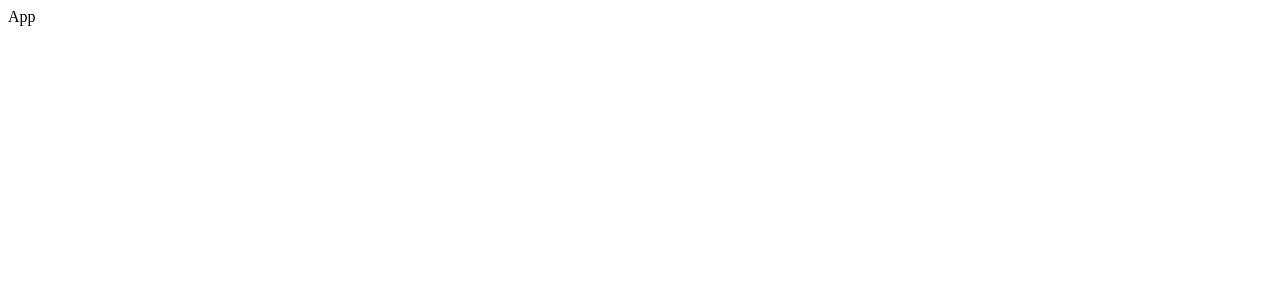
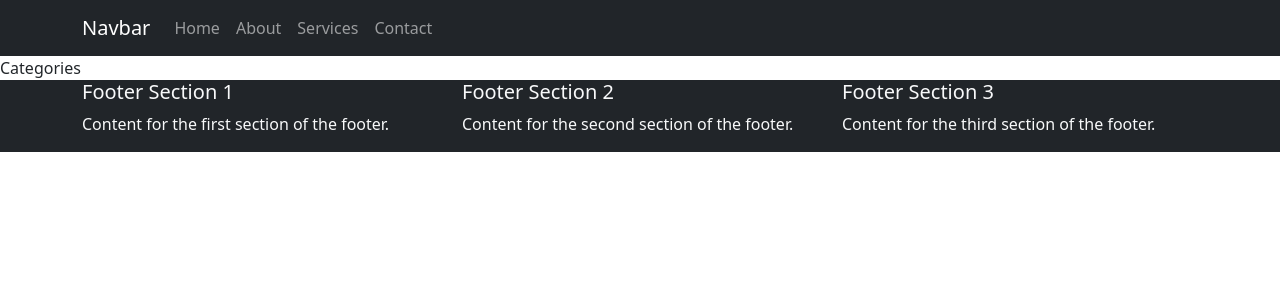
Before and after one commit to Mixaqi/django-react-e-shop, a React (Create React App) app in the folder client/: page / in a window 1280 px wide. Shown: the top 300 px of the page. Built offline with nearby package versions, Linux system fonts and the light colour scheme.

Commit message:
added footer, navbar, Categories

```diff
--- a/client/package.json
+++ b/client/package.json
@@ -10,7 +10,9 @@
     "@types/node": "^16.18.82",
     "@types/react": "^18.2.56",
     "@types/react-dom": "^18.2.19",
+    "bootstrap": "^5.3.3",
     "react": "^18.2.0",
+    "react-bootstrap": "^2.10.1",
     "react-dom": "^18.2.0",
     "react-scripts": "5.0.1",
     "typescript": "^4.9.5",
--- a/client/src/App.tsx
+++ b/client/src/App.tsx
@@ -1,9 +1,14 @@
 import React from 'react';
+import Header from "./components/Header/Header"
+import Footer from './components/Footer/Footer';
+import Categories from './components/Categories/Categories';
 
 const App: React.FC = () => {
   return (
     <div>
-      App
+      <Header />
+      <Categories />
+      <Footer />
     </div>
   );
 }
--- /dev/null
+++ b/client/src/components/Categories/Categories.tsx
@@ -0,0 +1,11 @@
+import React from 'react'
+
+const Categories: React.FC = () => {
+    return (
+        <div>
+            Categories
+        </div>
+    )
+}
+
+export default Categories
--- /dev/null
+++ b/client/src/components/Footer/Footer.tsx
@@ -0,0 +1,27 @@
+import React from 'react'
+import { Container, Row, Col } from 'react-bootstrap';
+
+const Footer: React.FC = () => {
+    return (
+        <footer className="bg-dark text-light">
+            <Container>
+                <Row>
+                    <Col xs={12} md={4}>
+                        <h5>Footer Section 1</h5>
+                        <p>Content for the first section of the footer.</p>
+                    </Col>
+                    <Col xs={12} md={4}>
+                        <h5>Footer Section 2</h5>
+                        <p>Content for the second section of the footer.</p>
+                    </Col>
+                    <Col xs={12} md={4}>
+                        <h5>Footer Section 3</h5>
+                        <p>Content for the third section of the footer.</p>
+                    </Col>
+                </Row>
+            </Container>
+        </footer>
+    )
+}
+
+export default Footer
--- /dev/null
+++ b/client/src/components/Header/Header.tsx
@@ -0,0 +1,24 @@
+import React from 'react';
+import 'bootstrap/dist/css/bootstrap.min.css';
+import { Navbar, Container, Nav } from 'react-bootstrap';
+
+const Header: React.FC = () => {
+  return (
+    <Navbar bg="dark" variant="dark" expand="lg">
+      <Container>
+        <Navbar.Brand href="#home">Navbar</Navbar.Brand>
+        <Navbar.Toggle aria-controls="basic-navbar-nav" />
+        <Navbar.Collapse id="basic-navbar-nav">
+          <Nav className="me-auto">
+            <Nav.Link href="#home">Home</Nav.Link>
+            <Nav.Link href="#about">About</Nav.Link>
+            <Nav.Link href="#services">Services</Nav.Link>
+            <Nav.Link href="#contact">Contact</Nav.Link>
+          </Nav>
+        </Navbar.Collapse>
+      </Container>
+    </Navbar>
+  );
+};
+
+export default Header;
```
Also changed, not shown: 2 other files (tests, documents, lock files or other folders).
